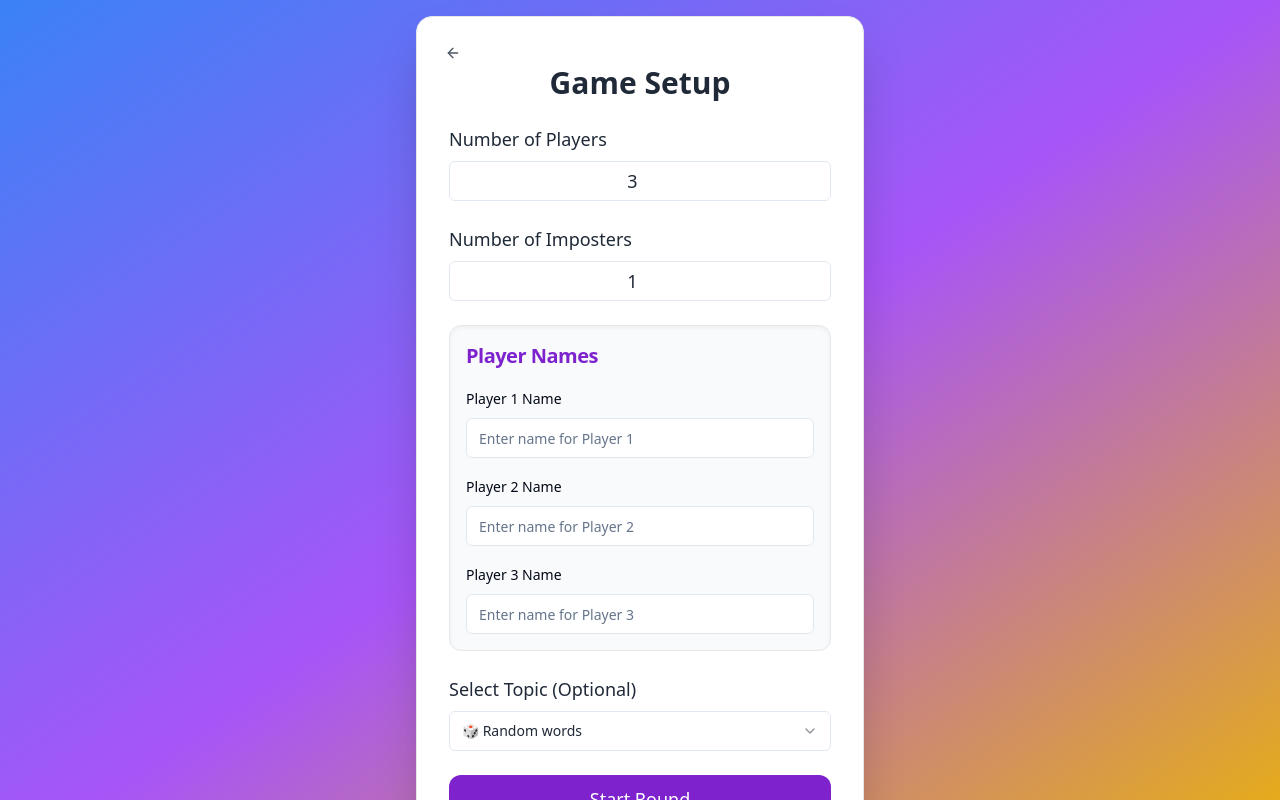
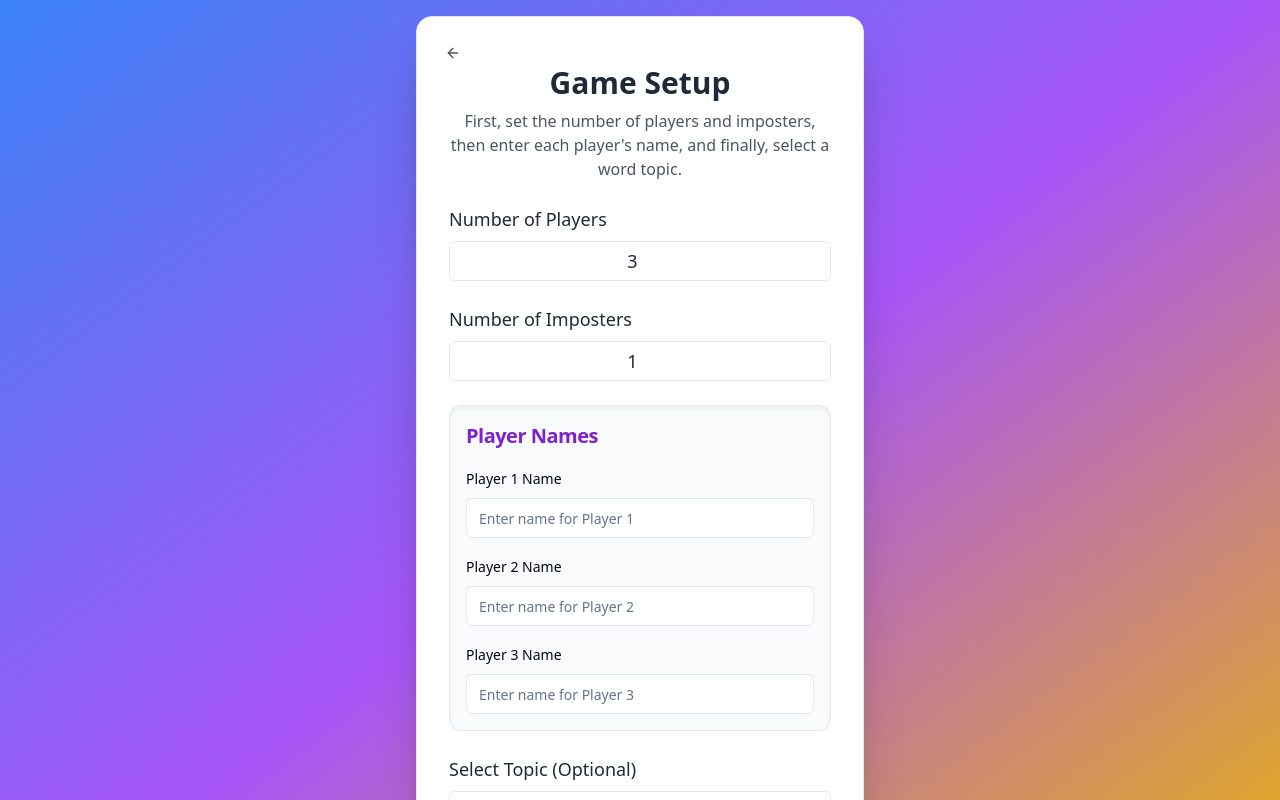
Before and after one commit to Sankalp017/amongsus, a React (Vite) app: page /setup in a window 1280 px wide. Shown: the top 800 px of the page. Built offline with nearby package versions, Linux system fonts and the light colour scheme.

Commit message:
[dyad] Added setup instructions to GameSetup page - wrote 1 file(s)

```diff
--- a/src/pages/GameSetup.tsx
+++ b/src/pages/GameSetup.tsx
@@ -130,7 +130,10 @@ const GameSetup = () => {
         >
           <ArrowLeft className="h-6 w-6" />
         </Button>
-        <h2 className="text-2xl md:text-3xl font-bold mb-6 text-center mt-4">Game Setup</h2>
+        <h2 className="text-2xl md:text-3xl font-bold mb-2 text-center mt-4">Game Setup</h2>
+        <p className="text-sm md:text-base text-gray-600 mb-6 text-center">
+          First, set the number of players and imposters, then enter each player's name, and finally, select a word topic.
+        </p>
         <Form {...form}>
           <form onSubmit={form.handleSubmit(onSubmit)} className="space-y-6">
             <FormField
```
